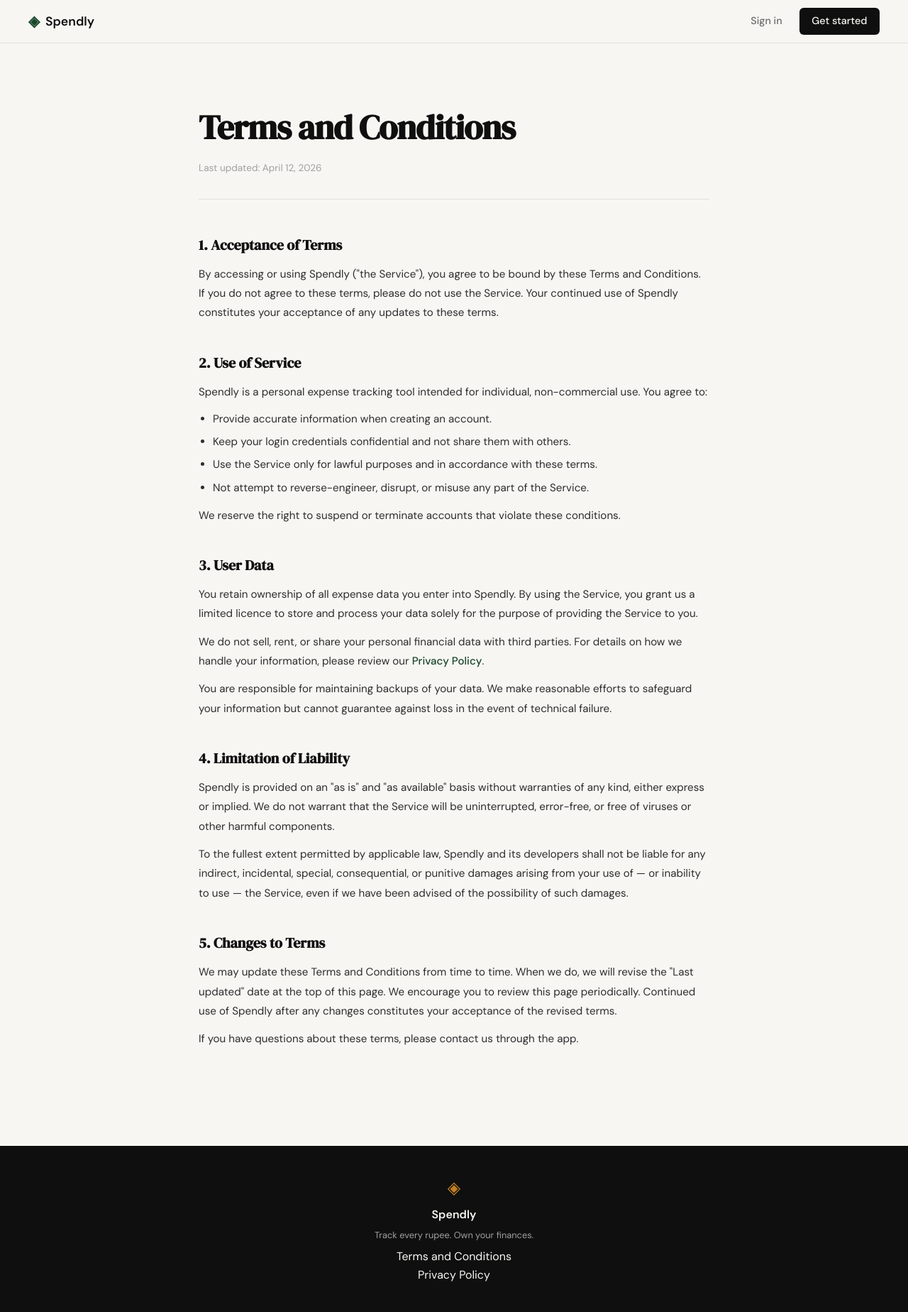
After one commit to pspriyankit/spendly, a Flask app: page /terms in a window 1280 px wide. The commit adds this page. Shown: the whole page at 71% size. Run offline with Flask 3, Linux system fonts and the light colour scheme.

Commit message:
landing: add terms and conditions page and route

```diff
--- a/app.py
+++ b/app.py
@@ -26,6 +26,11 @@ def login():
 # Placeholder routes — students will implement these                  #
 # ------------------------------------------------------------------ #
 
+@app.route("/terms")
+def terms():
+    return render_template("terms.html")
+
+
 @app.route("/logout")
 def logout():
     return "Logout — coming in Step 3"
--- a/static/css/style.css
+++ b/static/css/style.css
@@ -508,6 +508,79 @@ a { color: inherit; text-decoration: none; }
 }
 
 /* ------------------------------------------------------------------ */
+/* Legal pages (Terms, Privacy)                                        */
+/* ------------------------------------------------------------------ */
+
+.legal-page {
+    padding: 5rem 2rem 6rem;
+}
+
+.legal-inner {
+    max-width: 720px;
+    margin: 0 auto;
+}
+
+.legal-title {
+    font-family: var(--font-display);
+    font-size: clamp(2rem, 4vw, 3rem);
+    color: var(--ink);
+    letter-spacing: -0.02em;
+    margin-bottom: 0.5rem;
+}
+
+.legal-updated {
+    font-size: 0.85rem;
+    color: var(--ink-faint);
+    margin-bottom: 3rem;
+    padding-bottom: 2rem;
+    border-bottom: 1px solid var(--border);
+}
+
+.legal-section {
+    margin-bottom: 2.5rem;
+}
+
+.legal-section h2 {
+    font-family: var(--font-display);
+    font-size: 1.25rem;
+    color: var(--ink);
+    margin-bottom: 0.75rem;
+}
+
+.legal-section p {
+    font-size: 0.95rem;
+    color: var(--ink-soft);
+    line-height: 1.8;
+    margin-bottom: 0.75rem;
+}
+
+.legal-section p:last-child {
+    margin-bottom: 0;
+}
+
+.legal-section ul {
+    margin: 0.5rem 0 0.75rem 1.25rem;
+    display: flex;
+    flex-direction: column;
+    gap: 0.4rem;
+}
+
+.legal-section li {
+    font-size: 0.95rem;
+    color: var(--ink-soft);
+    line-height: 1.7;
+}
+
+.legal-section a {
+    color: var(--accent);
+    font-weight: 500;
+}
+
+.legal-section a:hover {
+    text-decoration: underline;
+}
+
+/* ------------------------------------------------------------------ */
 /* Responsive                                                          */
 /* ------------------------------------------------------------------ */
 
--- a/templates/base.html
+++ b/templates/base.html
@@ -35,7 +35,7 @@
             <span class="footer-name">Spendly</span>
             <p class="footer-copy">Track every rupee. Own your finances.</p>
             <div class="footer-links">
-                <a href="#">Terms and Conditions</a><br>
+                <a href="/terms">Terms and Conditions</a><br>
                 <a href="#">Privacy Policy</a>
             </div>
         </div>
--- /dev/null
+++ b/templates/terms.html
@@ -0,0 +1,50 @@
+{% extends "base.html" %}
+
+{% block title %}Terms and Conditions — Spendly{% endblock %}
+
+{% block content %}
+
+<section class="legal-page">
+    <div class="legal-inner">
+        <h1 class="legal-title">Terms and Conditions</h1>
+        <p class="legal-updated">Last updated: April 12, 2026</p>
+
+        <div class="legal-section">
+            <h2>1. Acceptance of Terms</h2>
+            <p>By accessing or using Spendly ("the Service"), you agree to be bound by these Terms and Conditions. If you do not agree to these terms, please do not use the Service. Your continued use of Spendly constitutes your acceptance of any updates to these terms.</p>
+        </div>
+
+        <div class="legal-section">
+            <h2>2. Use of Service</h2>
+            <p>Spendly is a personal expense tracking tool intended for individual, non-commercial use. You agree to:</p>
+            <ul>
+                <li>Provide accurate information when creating an account.</li>
+                <li>Keep your login credentials confidential and not share them with others.</li>
+                <li>Use the Service only for lawful purposes and in accordance with these terms.</li>
+                <li>Not attempt to reverse-engineer, disrupt, or misuse any part of the Service.</li>
+            </ul>
+            <p>We reserve the right to suspend or terminate accounts that violate these conditions.</p>
+        </div>
+
+        <div class="legal-section">
+            <h2>3. User Data</h2>
+            <p>You retain ownership of all expense data you enter into Spendly. By using the Service, you grant us a limited licence to store and process your data solely for the purpose of providing the Service to you.</p>
+            <p>We do not sell, rent, or share your personal financial data with third parties. For details on how we handle your information, please review our <a href="/privacy">Privacy Policy</a>.</p>
+            <p>You are responsible for maintaining backups of your data. We make reasonable efforts to safeguard your information but cannot guarantee against loss in the event of technical failure.</p>
+        </div>
+
+        <div class="legal-section">
+            <h2>4. Limitation of Liability</h2>
+            <p>Spendly is provided on an "as is" and "as available" basis without warranties of any kind, either express or implied. We do not warrant that the Service will be uninterrupted, error-free, or free of viruses or other harmful components.</p>
+            <p>To the fullest extent permitted by applicable law, Spendly and its developers shall not be liable for any indirect, incidental, special, consequential, or punitive damages arising from your use of — or inability to use — the Service, even if we have been advised of the possibility of such damages.</p>
+        </div>
+
+        <div class="legal-section">
+            <h2>5. Changes to Terms</h2>
+            <p>We may update these Terms and Conditions from time to time. When we do, we will revise the "Last updated" date at the top of this page. We encourage you to review this page periodically. Continued use of Spendly after any changes constitutes your acceptance of the revised terms.</p>
+            <p>If you have questions about these terms, please contact us through the app.</p>
+        </div>
+    </div>
+</section>
+
+{% endblock %}
```
